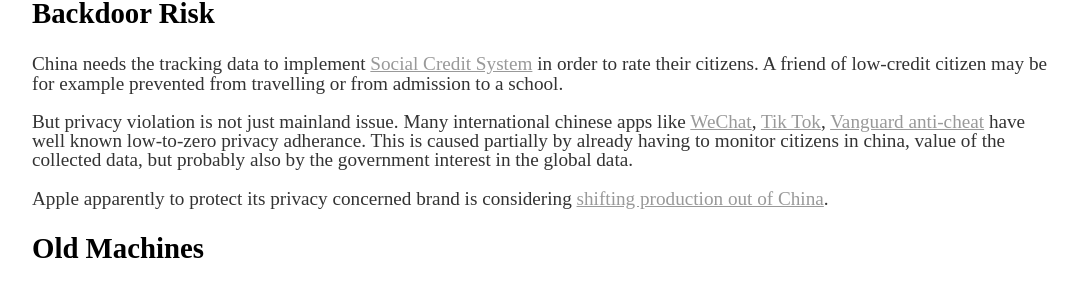
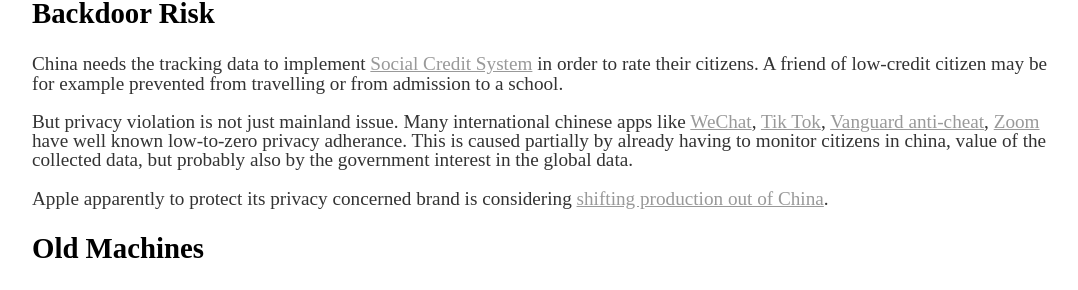
Before and after one commit to vackosar/vackosar.github.io, a Jekyll site: the page built from _posts/2020-04-23-Buying-Non-Chinese-Notebook.md, in a window 1280 px wide. Shown: the part 342-632 px from the top of the page, without its empty margins (96-1174 px from the left). Built offline with Jekyll 4.4.1, drawn with Linux system fonts in a browser that asks for light colours; nearby versions of some CDN libraries; library files that are not in the unit come from our copies; comment, search, counter and statistics services are not loaded.

Commit message:
notes on non chinese notebook post

```diff
--- a/_posts/2020-04-23-Buying-Non-Chinese-Notebook.md
+++ b/_posts/2020-04-23-Buying-Non-Chinese-Notebook.md
@@ -12,7 +12,7 @@
 A friend of low-credit citizen may be for example prevented from travelling or from admission to a school.
 
 But privacy violation is not just mainland issue.
-Many international chinese apps like [WeChat](https://en.wikipedia.org/wiki/WeChat#Privacy_issues), [Tik Tok](https://rufposten.de/blog/2019/12/05/privacy-analysis-of-tiktoks-app-and-website/), [Vanguard anti-cheat](https://www.reddit.com/r/VALORANT/comments/g35w87/an_individuals_take_on_the_whole_vanguard/) have well known low-to-zero privacy adherance.
+Many international chinese apps like [WeChat](https://en.wikipedia.org/wiki/WeChat#Privacy_issues), [Tik Tok](https://rufposten.de/blog/2019/12/05/privacy-analysis-of-tiktoks-app-and-website/), [Vanguard anti-cheat](https://www.reddit.com/r/VALORANT/comments/g35w87/an_individuals_take_on_the_whole_vanguard/), [Zoom](https://www.bloomberg.com/news/articles/2020-04-23/zoom-backlash-widens-with-daimler-ericsson-and-bofa-curbs?srnd=premium-europe) have well known low-to-zero privacy adherance.
 This is caused partially by already having to monitor citizens in china, value of the collected data, but probably also by the government interest in the global data.
 
 Apple apparently to protect its privacy concerned brand is considering [shifting production out of China](https://www.wsj.com/articles/apple-examines-feasibility-of-shifting-some-production-out-of-china-11561030751).
```
